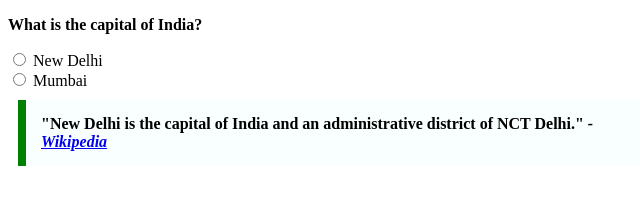
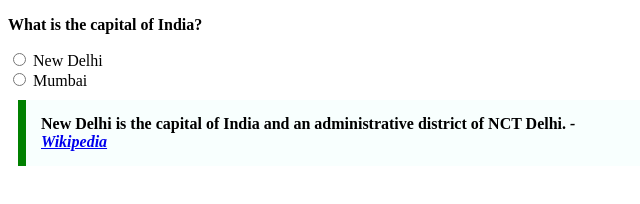
Before and after one commit to acciojob/trivia-Minal-Salve, a website: page main.html in a window 1280 px wide. Shown: the full height of the page, 0-640 px from the left. Drawn offline with Linux system fonts and the light colour scheme.

Commit message:
created a submission

```diff
--- a/main.html
+++ b/main.html
@@ -20,11 +20,10 @@
     </label>
     </form>
 
-
-  <blockquote class="quote">
-    "New Delhi is the capital of India and an administrative district of NCT Delhi."
-    <cite> - <a href="https://en.wikipedia.org/wiki/New_Delhi" target="_blank">Wikipedia</a></cite>
-  </blockquote>
+    <blockquote class="quote" cite="https://en.wikipedia.org/wiki/New_Delhi">
+        New Delhi is the capital of India and an administrative district of NCT Delhi.
+        <cite> - <a href="https://en.wikipedia.org/wiki/New_Delhi" target="_blank">Wikipedia</a></cite>
+    </blockquote>
 </div>
 
     <script type="text/javascript" src="./script.js">
```
